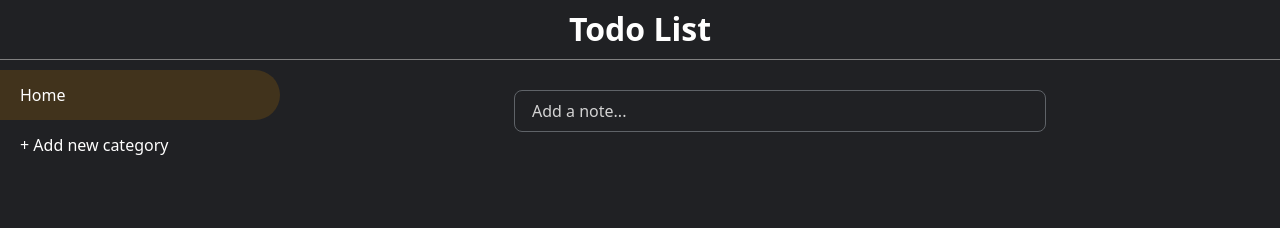
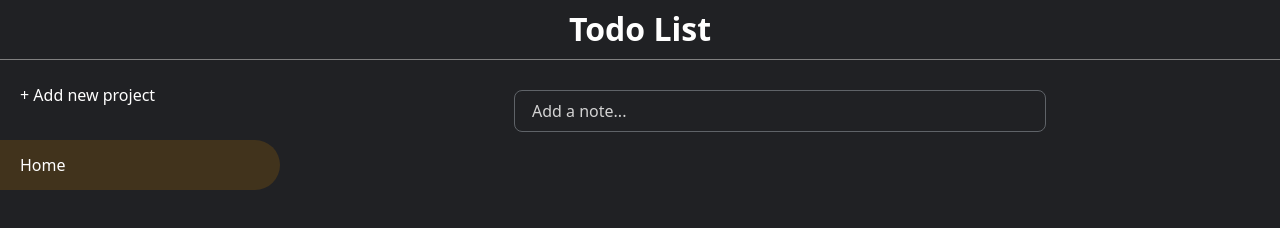
Before and after one commit to McStanley/todo-list, a website built with webpack: page src/index.html in a window 1280 px wide. Both pictures are taken after a click on the button "Home". Built offline with nearby package versions, Linux system fonts and the light colour scheme.

Commit message:
Add projects functionality

```diff
--- a/src/dom.js
+++ b/src/dom.js
@@ -1,7 +1,46 @@
+import projects from "./projects";
+
 const dom = (() => {
     const init = () => {
+        const projectInput = document.querySelector('#project-input');
 
+        document.addEventListener('click', toggleProjectAdd);
+        projectInput.addEventListener('keyup', submitProject);
         document.addEventListener('click', toggleForm);
+        showProjects();
+    };
+
+    const showProjects = () => {
+        const nav = document.querySelector('.nav');
+        const projectList = projects.get();
+
+        nav.replaceChildren();
+
+        projectList.forEach(project => {
+            // get position of project in the array
+            const index = projectList.indexOf(project);
+
+            nav.appendChild(constructProject(project, index));
+        });
+    };
+
+    const constructProject = (project, index) => {
+        const projectEl = document.createElement('div');
+        projectEl.setAttribute('role', 'button');
+        projectEl.classList.add('btn-nav');
+        projectEl.dataset.index = index;
+        projectEl.textContent = project.title;
+
+        if (project.active) {
+            projectEl.classList.add('active');
+        }
+
+        projectEl.addEventListener('click', () => {
+            projects.setActive(index);
+            showProjects();
+        });
+
+        return projectEl;
     };
 
     const toggleForm = (e) => {
@@ -23,7 +62,7 @@ const dom = (() => {
             target = target.parentNode;
         }
         closeForm();
-    }
+    };
 
     const openForm = () => {
         const title = document.querySelector('#title');
@@ -39,11 +78,63 @@ const dom = (() => {
 
         title.classList.add('hidden');
         formActions.classList.add('hidden');
-    }
+    };
+
+    const toggleProjectAdd = (e) => {
+        const projectAdd = document.querySelector('#project-add');
+        let target = e.target;
+
+        while (target) {
+            if (target === projectAdd) {
+                openProjectAdd();
+                return;
+            }
+            // go up the DOM
+            target = target.parentNode;
+        }
+        closeProjectAdd();
+    };
+
+    const openProjectAdd = () => {
+        const projectText = document.querySelector('#project-text');
+        const projectInput = document.querySelector('#project-input');
+
+        projectText.classList.add('hidden');
+        projectInput.classList.remove('hidden');
+        projectInput.focus();
+    };
+
+    const closeProjectAdd = () => {
+        const projectText = document.querySelector('#project-text');
+        const projectInput = document.querySelector('#project-input');
+
+        projectText.classList.remove('hidden');
+        projectInput.classList.add('hidden');
+
+        projectInput.value = '';
+    };
+
+    const submitProject = (e) => {
+        const projectInput = document.querySelector('#project-input');
+
+        // check if enter was pressed
+        if (e.key !== 'Enter') return;
+        // check if user passed a value
+        if (!projectInput.value) return;
+
+        projects.create(projectInput.value);
+        closeProjectAdd();
+
+        // set newly created project to active
+        const index = projects.get().length - 1;
+        projects.setActive(index);
+
+        showProjects();
+    };
 
     return {
         init,
-    }
+    };
 })();
 
 export default dom;
--- a/src/index.html
+++ b/src/index.html
@@ -13,11 +13,15 @@
     <header class="header">
         <h1>Todo List</h1>
     </header>
-    <nav class="nav">
-        <div role="button" class="btn-nav active">Home</div>
-        <!-- User categories go here -->
-        <div role="button" class="btn-nav">+ Add new category</div>
-    </nav>
+    <aside class="sidebar">
+        <div role="button" id="project-add" class="btn-nav">
+            <p id="project-text">+ Add new project</p>
+            <input type="text" name="project-input" id="project-input" class="hidden" placeholder="Project title">
+        </div>
+        <nav class="nav">
+            <!-- Projects go here -->
+        </nav>
+    </aside>
     <main class="main">
         <form id="form-add">
             <input type="text" name="title" id="title" class="hidden" placeholder="Title">
--- a/src/index.js
+++ b/src/index.js
@@ -1,6 +1,8 @@
 import 'normalize.css';
 import './style.css';
 
+import projects from './projects';
 import dom from './dom';
 
+projects.init();
 dom.init();
--- /dev/null
+++ b/src/projects.js
@@ -0,0 +1,39 @@
+const projects = (() => {
+    let projectList = [];
+
+    class Project {
+        constructor(title) {
+            this.title = title;
+            this.tasks = [];
+            this.active = false;
+        }
+    }
+
+    const init = () => {
+        create('Home');
+        // activate Home
+        setActive(0);
+    };
+
+    const get = () => projectList;
+
+    const create = (title) => {
+        projectList.push(new Project(title));
+    };
+
+    const setActive = (index) => {
+        projectList.forEach(project => {
+            const indexMatch = projectList.indexOf(project) === index;
+            project.active = indexMatch ? true : false;
+        });
+    };
+
+    return {
+        init,
+        get,
+        create,
+        setActive,
+    };
+})();
+
+export default projects;
--- a/src/style.css
+++ b/src/style.css
@@ -5,7 +5,7 @@ body {
     grid-template-rows: 60px 1fr;
     grid-template-areas:
                 "header header"
-                "nav main";
+                "aside main";
     background-color: #202124;
     color: white;
     font-family: system-ui, -apple-system, BlinkMacSystemFont, 'Segoe UI', Roboto, Oxygen, Ubuntu, Cantarell, 'Open Sans', 'Helvetica Neue', sans-serif;
@@ -39,9 +39,13 @@ input:focus {
     border-bottom: 1px solid grey;
 }
 
+.sidebar {
+    padding-top: 10px;
+    grid-area: aside;
+}
+
 .nav {
-    grid-area: nav;
-    padding-top: 10px;
+    margin-top: 20px;
     display: flex;
     flex-direction: column;
 }
@@ -52,6 +56,7 @@ input:focus {
     display: flex;
     align-items: center;
     border-radius: 0 25px 25px 0;
+    overflow: hidden;
 }
 
 .btn-nav:hover {
```
Also changed, not shown: dist/index.html, dist/main.js.
